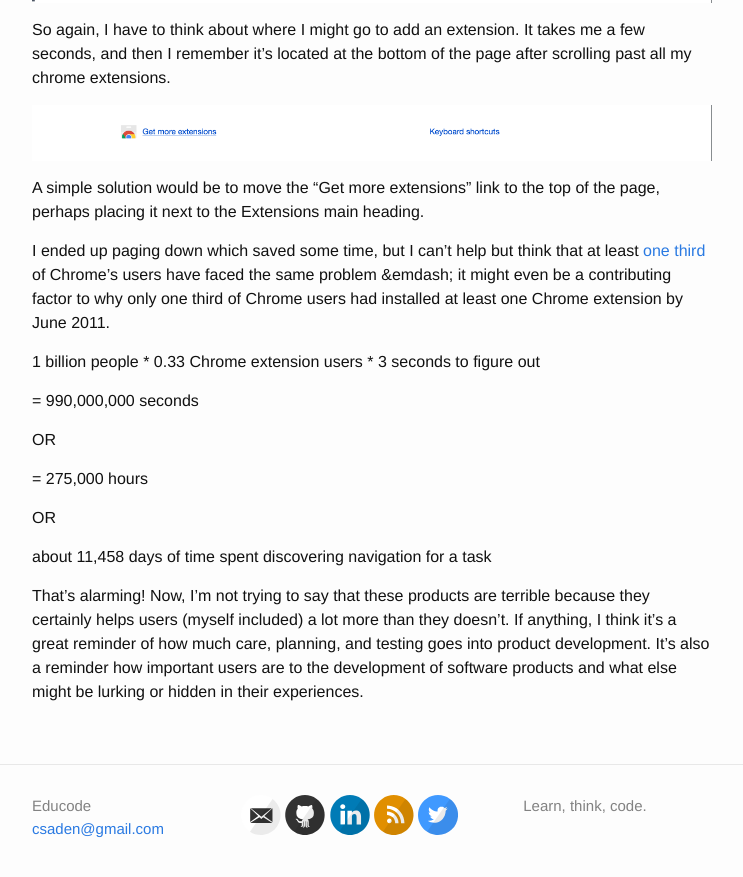
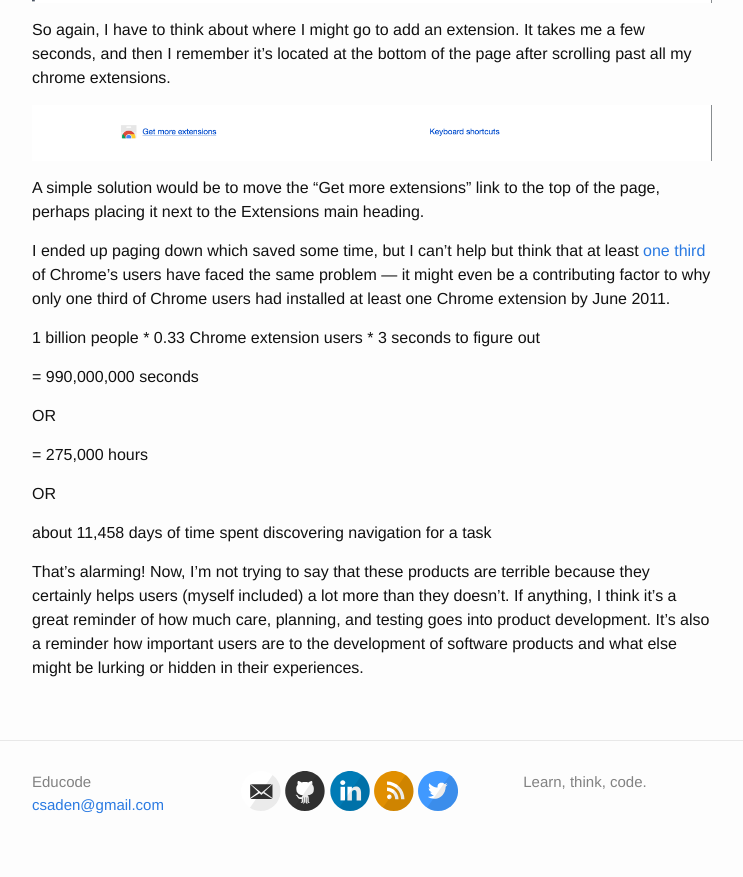
Before and after one commit to csaden/csaden.github.io, a Jekyll site: the page built from userexperience/_posts/2016-03-20-consistent-patterns.md, in a window 1280 px wide and 900 px high, scrolled down 6052 px. Shown: the top 877 px of the window, without its empty margins (268-1011 px from the left). Built offline with Jekyll 4.4.1, drawn with Linux system fonts in a browser that asks for light colours; comment, search, counter and statistics services are not loaded; part of the change alters nothing that is shown.

```diff
--- a/userexperience/_posts/2016-03-20-consistent-patterns.md
+++ b/userexperience/_posts/2016-03-20-consistent-patterns.md
@@ -95,7 +95,7 @@ So again, I have to think about where I might go to add an extension. It takes m
 
 A simple solution would be to move the "Get more extensions" link to the top of the page, perhaps placing it next to the Extensions main heading.
 
-I ended up paging down which saved some time, but I can't help but think that at least [one third](http://www.extremetech.com/internet/87484-85-of-firefox-users-use-add-ons-chrome-users-just-33) of Chrome's users have faced the same problem &emdash; it might even be a contributing factor to why only one third of Chrome users had installed at least one Chrome extension by June 2011.
+I ended up paging down which saved some time, but I can't help but think that at least [one third](http://www.extremetech.com/internet/87484-85-of-firefox-users-use-add-ons-chrome-users-just-33) of Chrome's users have faced the same problem <span>&mdash;<span> it might even be a contributing factor to why only one third of Chrome users had installed at least one Chrome extension by June 2011.
 
 1 billion people * 0.33 Chrome extension users * 3 seconds to figure out
 
```
